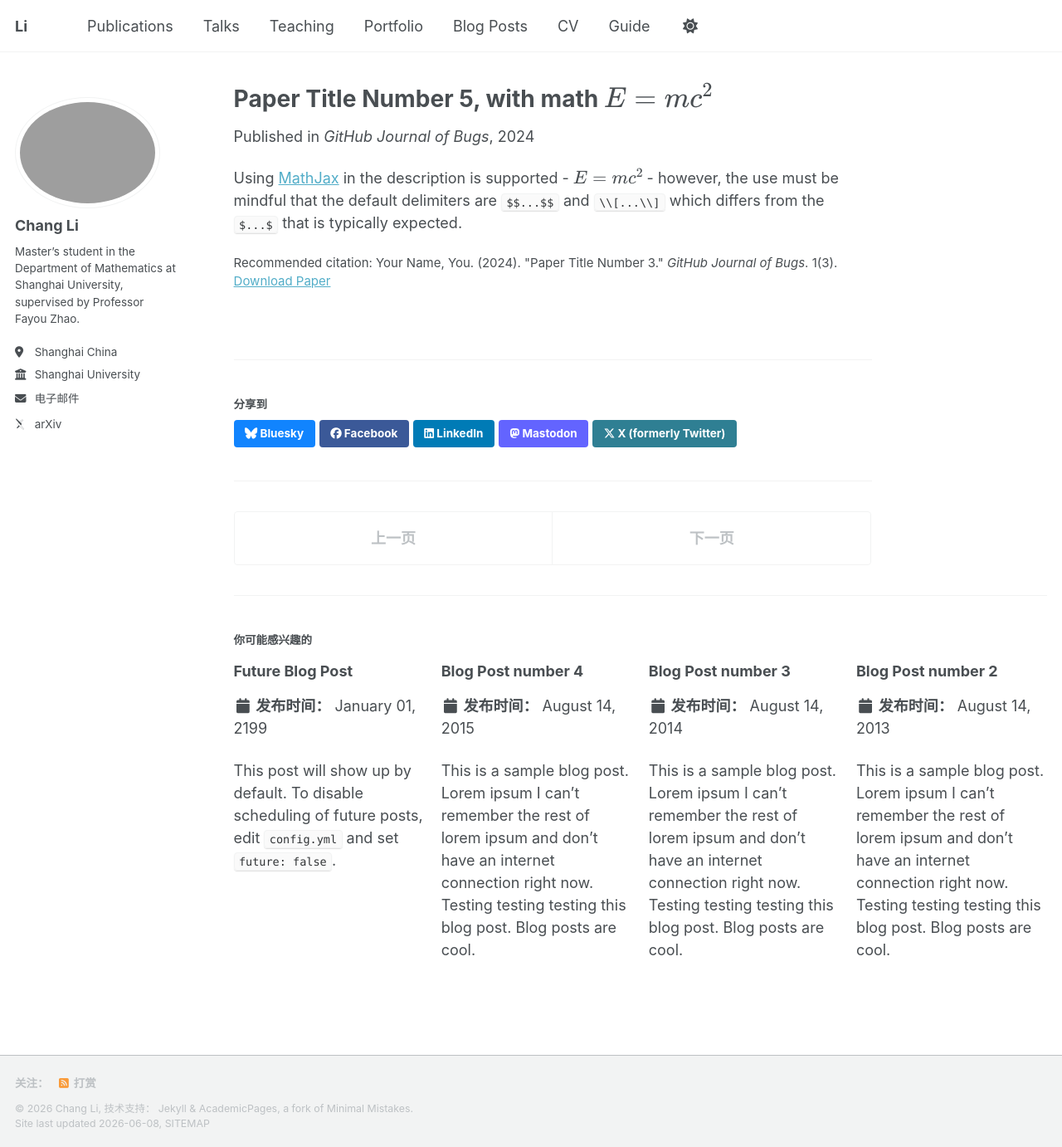
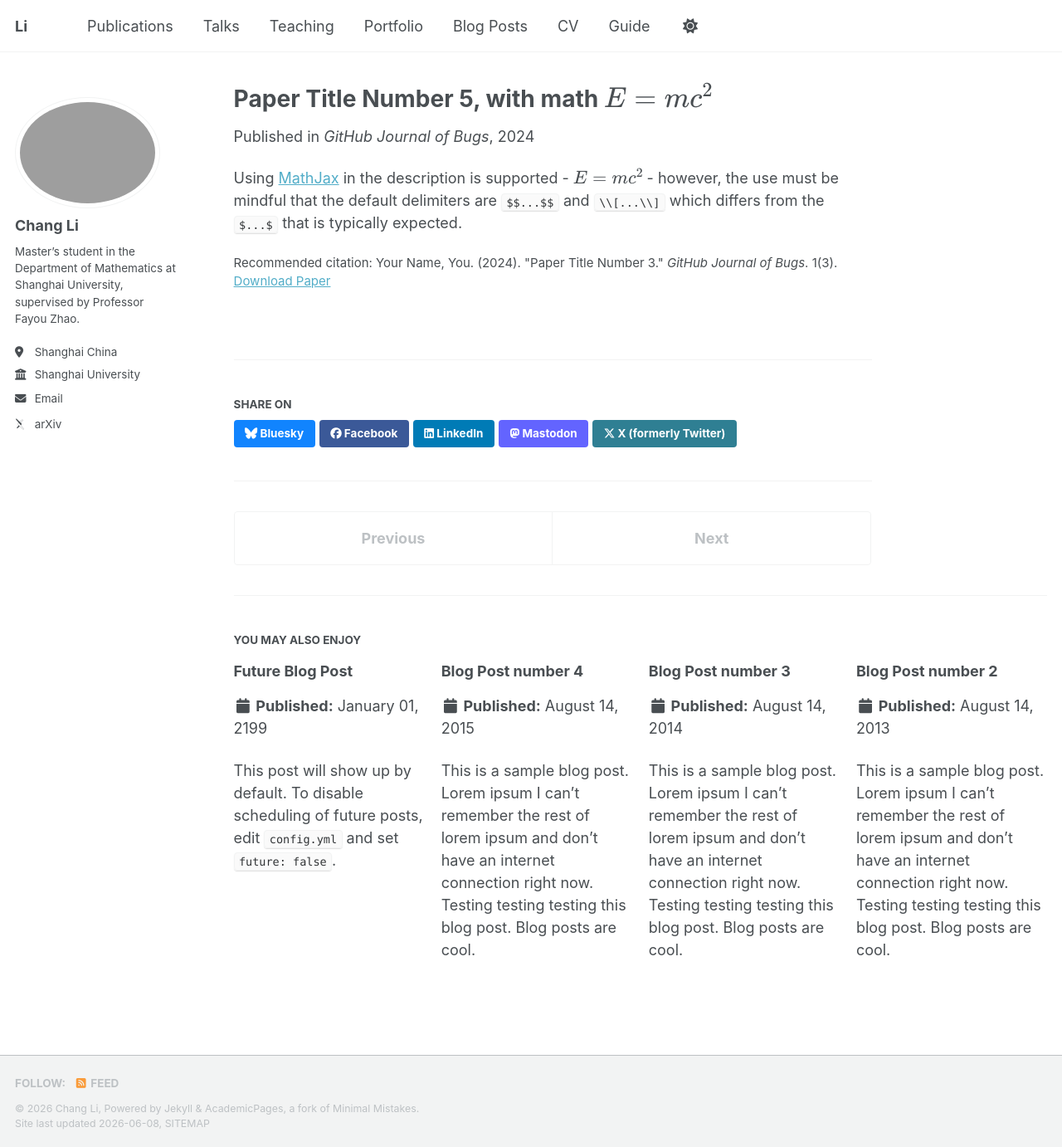
Before and after one commit to Chang-Li-0312/Chang-Li-0312.github.io, a Jekyll site: the page built from _publications/2025-06-08-paper-title-number-5.md, in a window 1280 px wide and 1382 px high. Shown: the whole window at 83% size. Built offline with Jekyll 4.4.1, drawn with Linux system fonts in a browser that asks for light colours; some web fonts are replaced; a script bundle is joined from its source files by our own code; library files that are not in the unit come from our copies; part of the change alters nothing that is shown.

```diff
--- a/_config.yml
+++ b/_config.yml
@@ -1,7 +1,7 @@
 # ==============================================
 # 🔴 第一部分：网站基本设置（这部分必须全部修改！）
 # ==============================================
-locale                   : "zh-CN" # 网站语言，中文用zh-CN，英文用en-US
+locale                   : "en-US" # 网站语言，中文用zh-CN，英文用en-US
 title                    : "Li" # 浏览器标签页显示的标题
 title_separator          : "-"
 name                     : &name "Chang Li" # 例如：张三 San Zhang
```
